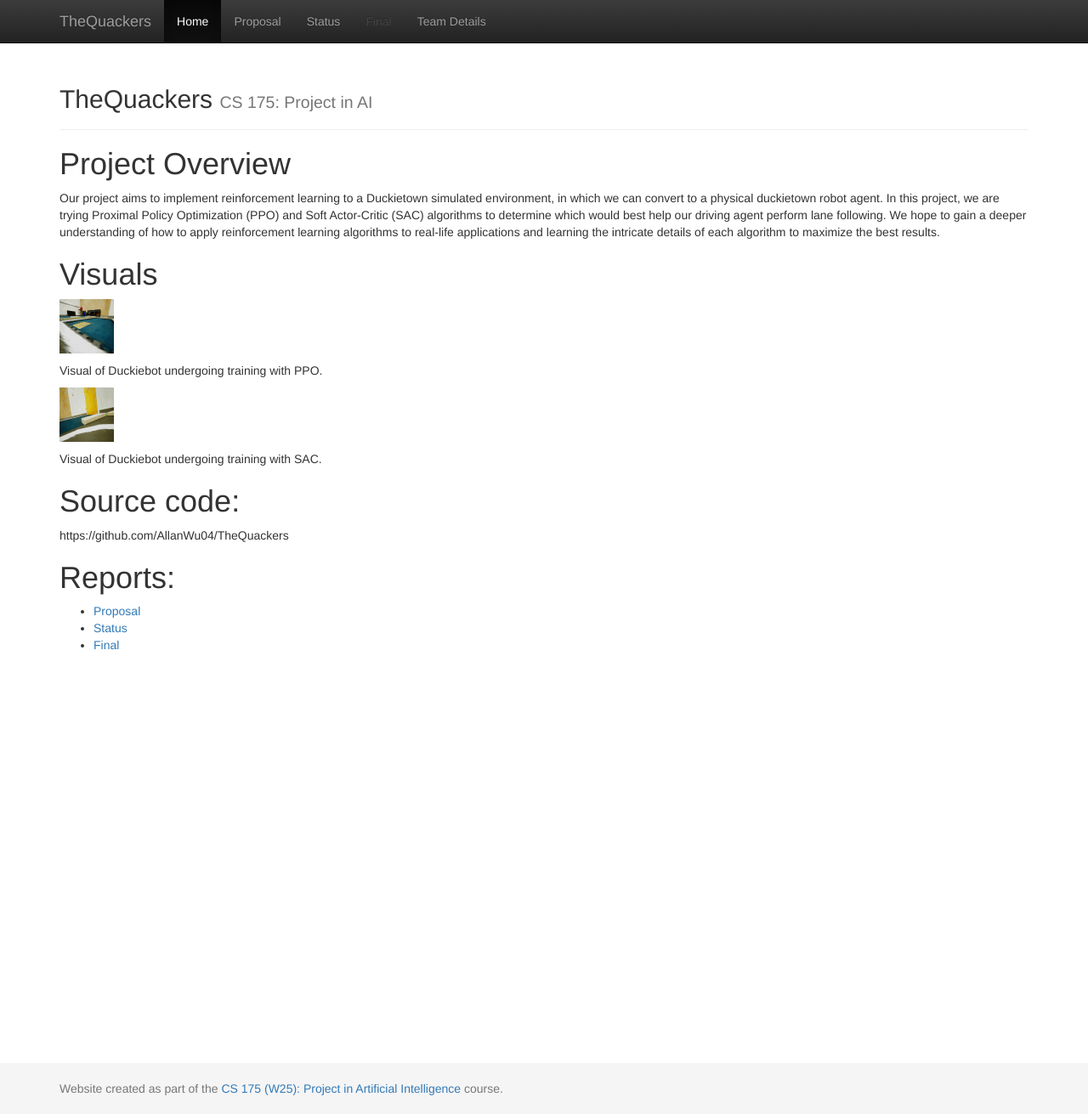
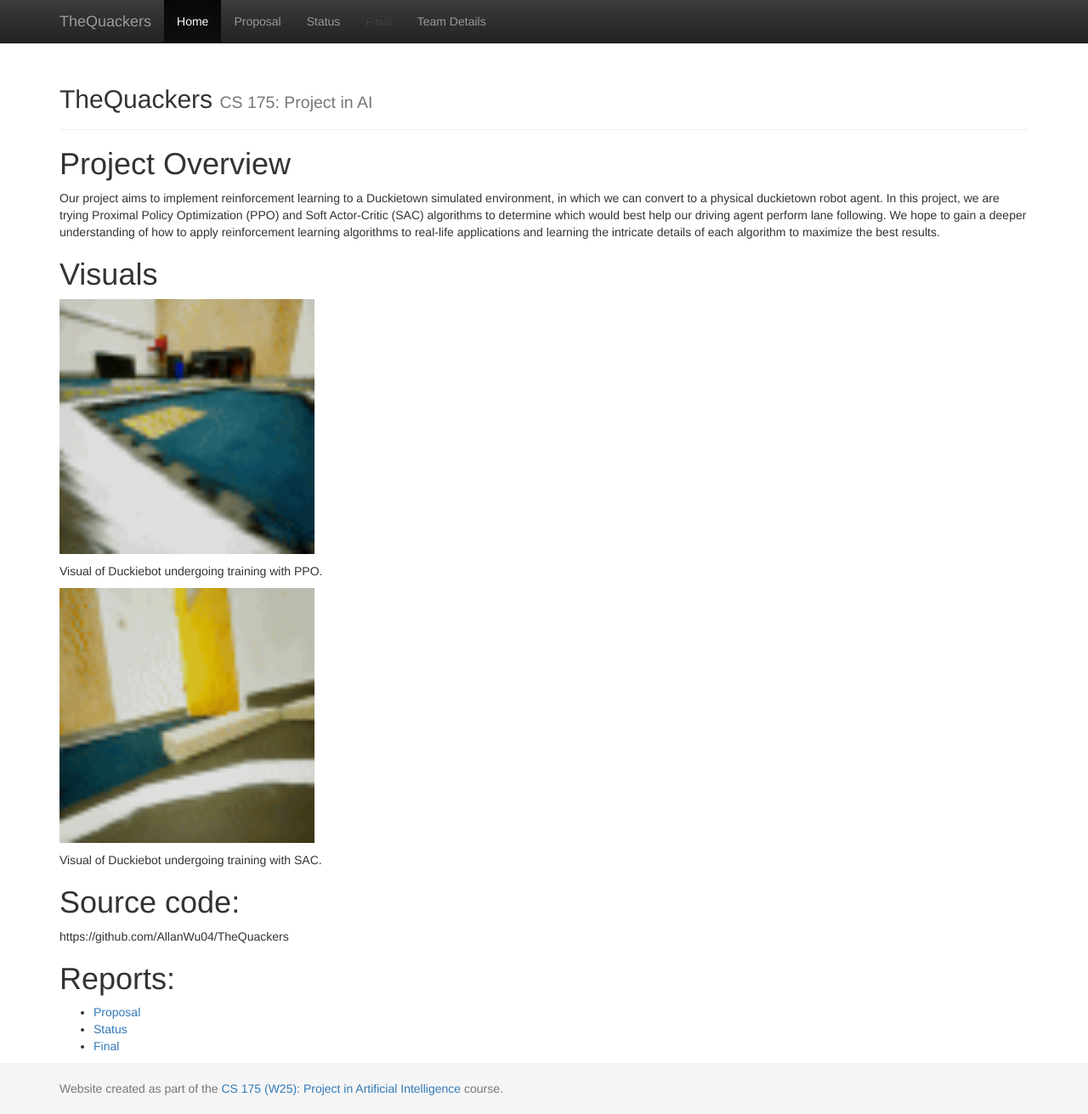
Before and after one commit to AllanWu04/TheQuackers, a Jekyll site: the page built from docs/index.md, in a window 1280 px wide and 1311 px high. Shown: the whole window at 85% size. Built offline with Jekyll 4.4.1, drawn with Linux system fonts in a browser that asks for light colours.

Commit message:
Fixed home page gifs of the duckiebot training for ppo and sac.

```diff
--- a/docs/index.md
+++ b/docs/index.md
@@ -10,11 +10,11 @@ perform lane following. We hope to gain a deeper understanding of how to apply r
 intricate details of each algorithm to maximize the best results.
 
 # Visuals
-![Duckiebot with 700k training ppo](https://github.com/AllanWu04/TheQuackers/blob/main/docs/imgs/700k_training_duckie.gif)
+<img src="imgs/700k_training_duckie.gif" alt="Duckiebot training PPO 700k steps" width="300" height="300">
 
 Visual of Duckiebot undergoing training with PPO.
 
-![Duckiebot with SAC training 10k](https://github.com/AllanWu04/TheQuackers/blob/main/docs/imgs/SAC_Spinning.gif)
+<img src="imgs/SAC_Spinning.gif" alt="Duckiebot training SAC 10k steps" width="300" height="300">
 
 Visual of Duckiebot undergoing training with SAC.
 
```
